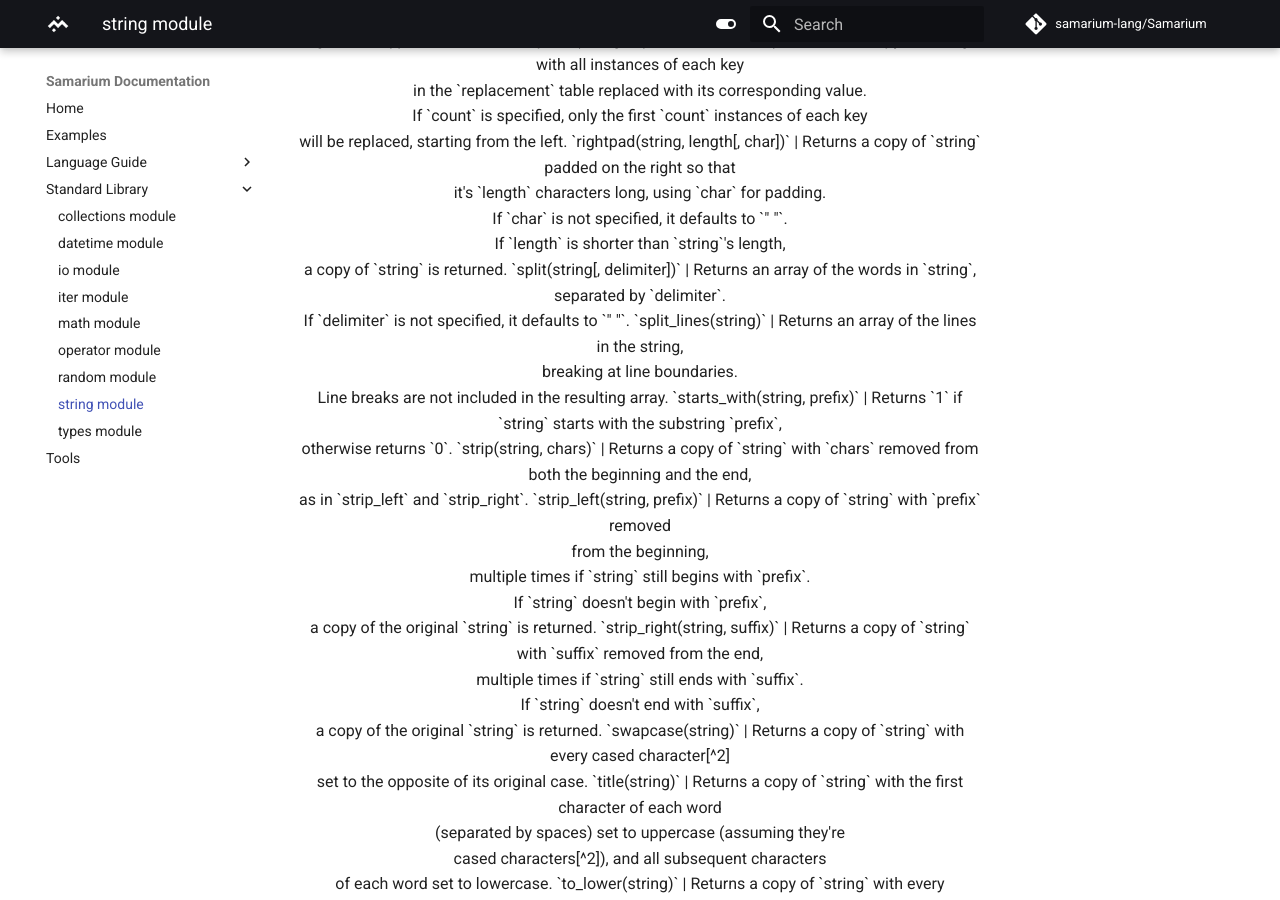
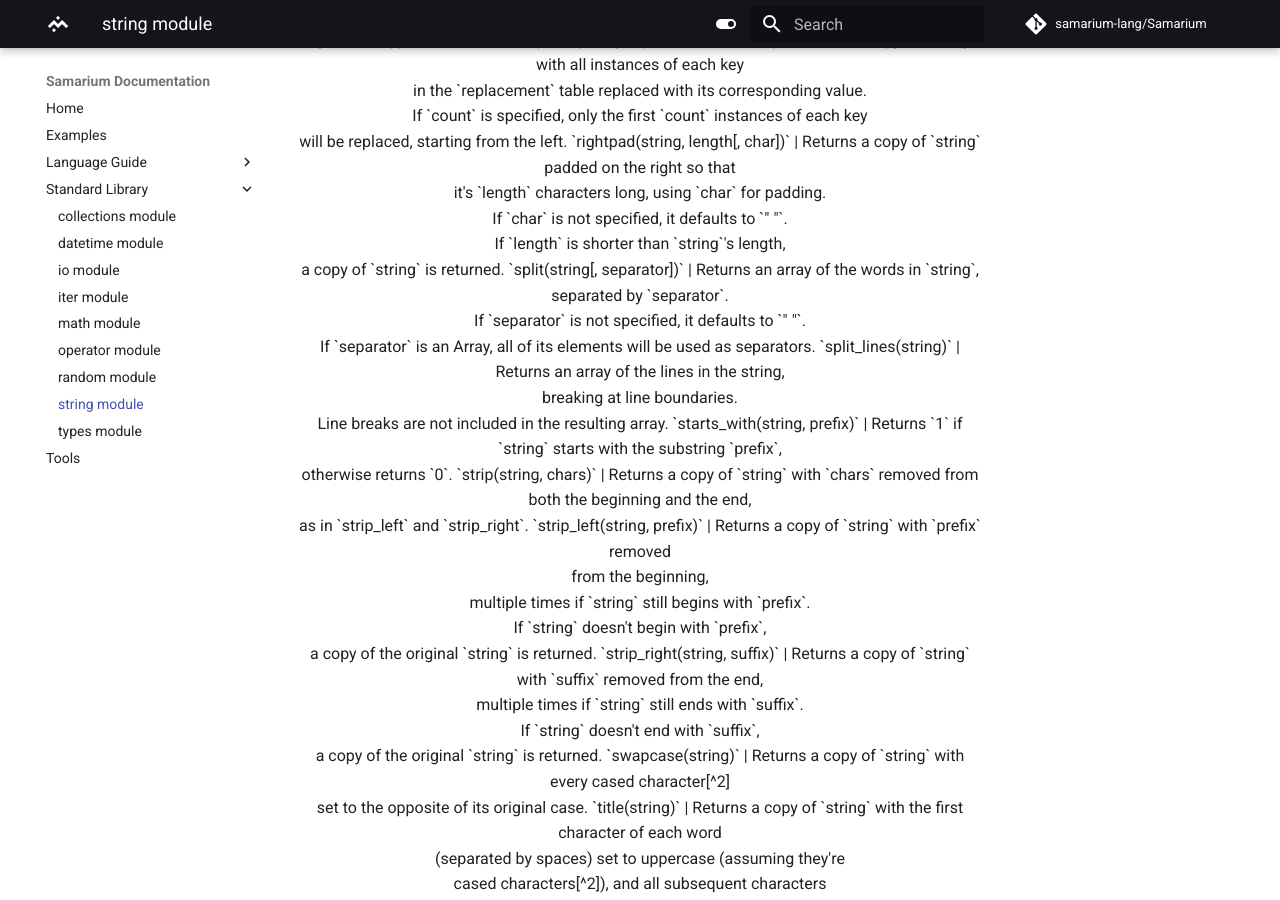
Before and after one commit to samarium-lang/Samarium, an MkDocs documentation site: the page built from docs/stdstring.md, in a window 1280 px wide and 900 px high, scrolled down 1423 px. Built offline with MkDocs 1.6.1 and Material for MkDocs 9.7.7, drawn with Linux system fonts in a browser that asks for light colours; comment, search, counter and statistics services are not loaded.

Commit message:
(docs) Allowed multiple separators for string.split

```diff
--- a/docs/stdstring.md
+++ b/docs/stdstring.md
@@ -38,7 +38,7 @@ Function
 `ordinal(n)`                                                            | Returns an ordinal numeral of a number,<br>e.g. `ordinal(/)` returns `"1st"`.
 `replace(string, replacement[, count])`                                 | Returns a copy of `string`, with all instances of each key<br>in the `replacement` table replaced with its corresponding value.<br>If `count` is specified, only the first `count` instances of each key<br>will be replaced, starting from the left.
 `rightpad(string, length[, char])`                                      | Returns a copy of `string` padded on the right so that<br>it's `length` characters long, using `char` for padding.<br>If `char` is not specified, it defaults to `" "`.<br>If `length` is shorter than `string`'s length,<br>a copy of `string` is returned.
-`split(string[, delimiter])`                                            | Returns an array of the words in `string`,<br>separated by `delimiter`.<br>If `delimiter` is not specified, it defaults to `" "`.
+`split(string[, separator])`                                            | Returns an array of the words in `string`,<br>separated by `separator`.<br>If `separator` is not specified, it defaults to `" "`.<br>If `separator` is an Array, all of its elements will be used as separators.
 `split_lines(string)`                                                   | Returns an array of the lines in the string,<br>breaking at line boundaries.<br>Line breaks are not included in the resulting array.
 `starts_with(string, prefix)`                                           | Returns `1` if `string` starts with the substring `prefix`,<br>otherwise returns `0`.
 `strip(string, chars)`                                                  | Returns a copy of `string` with `chars` removed from<br>both the beginning and the end,<br>as in `strip_left` and `strip_right`.
```
